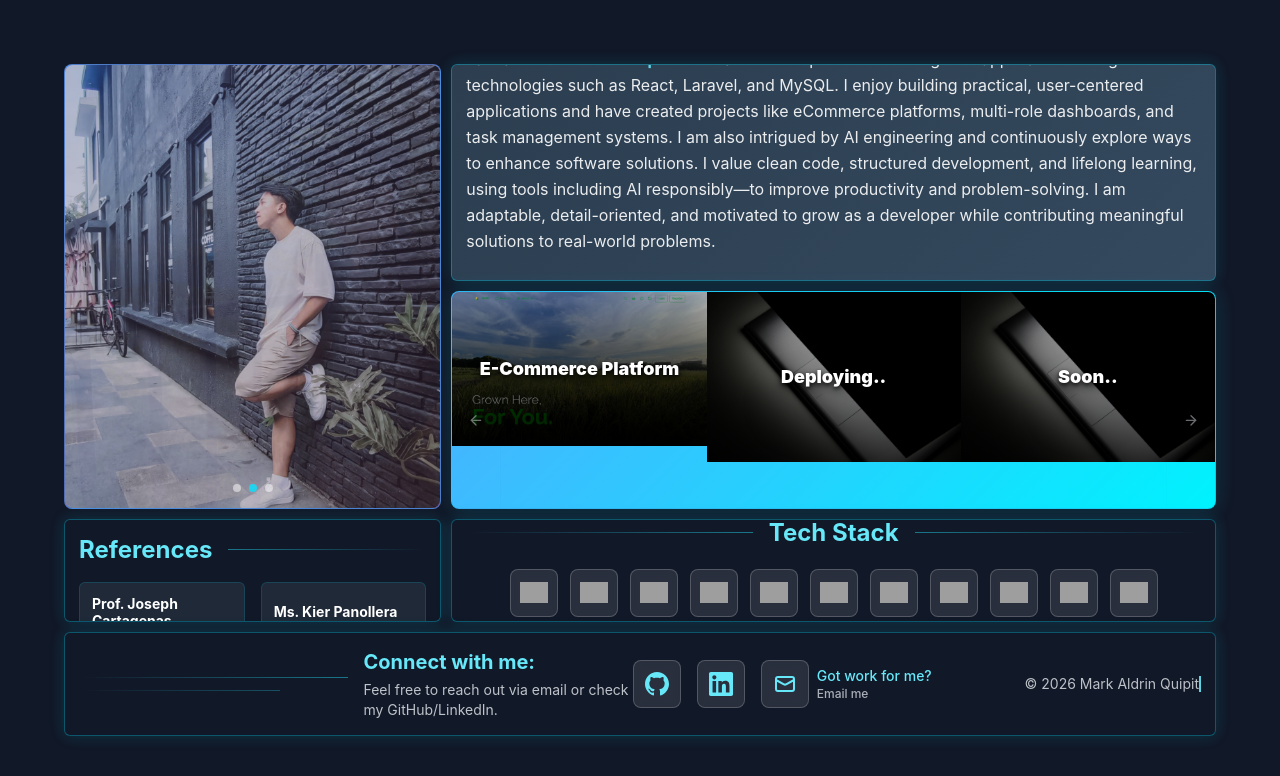
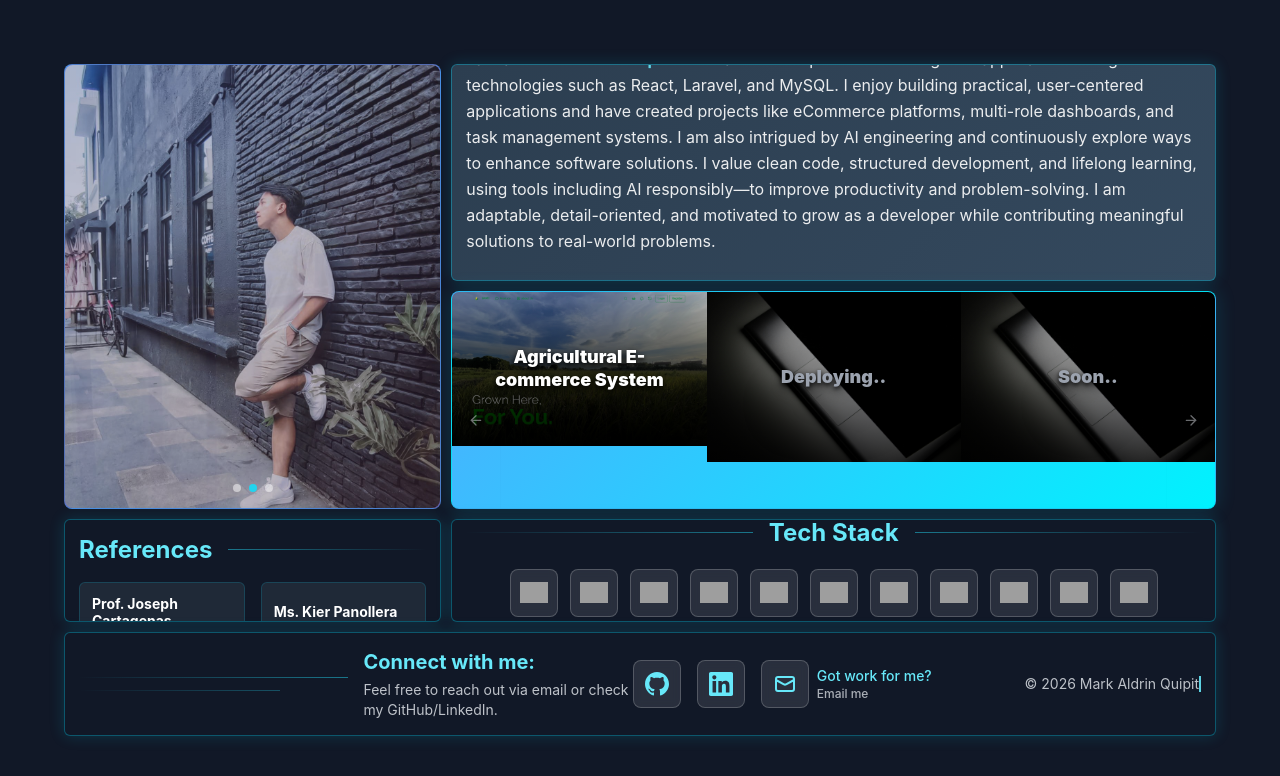
Before and after one commit to MarkA-Quipit/Grid-Portfolio, a React (Create React App) app: page / in a window 1280 px wide. Shown: the top 776 px of the page. Built offline with nearby package versions, Linux system fonts and the light colour scheme; grey boxes are pictures that could not be loaded.

Commit message:
added restriction to not available project showcase

```diff
--- a/src/components/ProjectCard.tsx
+++ b/src/components/ProjectCard.tsx
@@ -188,9 +188,9 @@ const ProjectDialog: React.FC<{
 const showcaseProjects = [
   {
     id: 1,
-    name: "E-Commerce Platform",
+    name: "Agricultural E-commerce System",
     image: "/images/smmc-front.png",
-    description: "A full-stack e-commerce platform built with React, Node.js, and PostgreSQL. Features include user authentication, payment processing, inventory management, and admin dashboard.",
+    description: "Developed an agricultural eCommerce platform that connects farmers, customers, and logistics staff. The system features multi-role access, product management, order tracking, and secure transactions. I handled both the frontend and backend development using React and Laravel, creating a user-friendly and responsive interface while ensuring smooth database operations with MySQL. The platform streamlines the buying and selling of perishable goods, improving efficiency for both sellers and buyers.",
     technologies: ["React", "Node.js", "PostgreSQL", "Stripe", "Redux"],
     liveUrl: "https://smmc-ecommerce.onrender.com",
     githubUrl: "https://github.com/anyunyay/ITB13-capstone.git"
@@ -277,6 +277,36 @@ const ProjectCard: React.FC<ProjectCardProps> = ({
           <CarouselContent className="h-full -ml-0">
             {showcaseProjects.map((project) => (
               <CarouselItem key={project.id} className="pl-0 basis-1/3 h-full">
+                {project.id === 2 || project.id === 3 ? (
+                  // Non-clickable version for projects 2 and 3
+                  <div className="w-full h-full bg-gray-900 border-r border-cyan-500/30 last:border-r-0 hover:bg-gray-800 transition-all duration-300 group relative overflow-hidden cursor-not-allowed">
+                    {/* Subtle glow effect */}
+                    <div className="absolute inset-0 bg-gradient-to-br from-cyan-500/10 via-transparent to-purple-500/10 opacity-0 group-hover:opacity-100 transition-opacity duration-300 pointer-events-none z-10" />
+
+                    {/* Full height image */}
+                    <div className="w-full h-full overflow-hidden bg-gray-800 relative">
+                      <img
+                        src={project.image}
+                        alt={project.name}
+                        className="w-full h-full object-cover transition-transform duration-300 group-hover:scale-105"
+                      />
+
+                      {/* Dark overlay for text readability */}
+                      <div className="absolute inset-0 bg-gradient-to-t from-black/80 via-black/40 to-black/20" />
+
+                      {/* Overlaid title text */}
+                      <div className="absolute inset-0 flex items-center justify-center text-center px-4 py-3 z-20">
+                        <h3 className="text-lg font-black text-gray-400 group-hover:text-gray-300 transition-colors duration-300 leading-tight drop-shadow-2xl text-shadow-lg">
+                          {project.name}
+                        </h3>
+                      </div>
+
+                      {/* Accent border on hover */}
+                      <div className="absolute bottom-0 left-0 right-0 h-1 bg-gradient-to-r from-gray-500 to-gray-600 opacity-0 group-hover:opacity-100 transition-opacity duration-300 z-20" />
+                    </div>
+                  </div>
+                ) : (
+                  // Clickable version for other projects
                   <ProjectDialog
                     project={project}
                     trigger={
@@ -308,6 +338,7 @@ const ProjectCard: React.FC<ProjectCardProps> = ({
                       </div>
                     }
                   />
+                )}
               </CarouselItem>
             ))}
           </CarouselContent>
```
Lines whose indentation alone changed are shown as unchanged.
